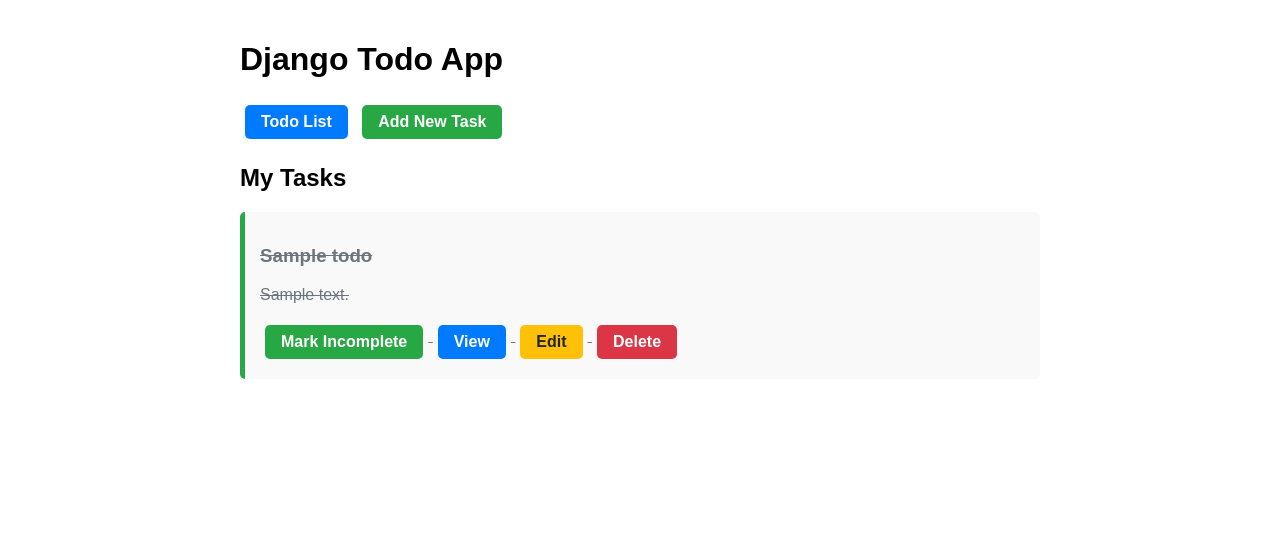
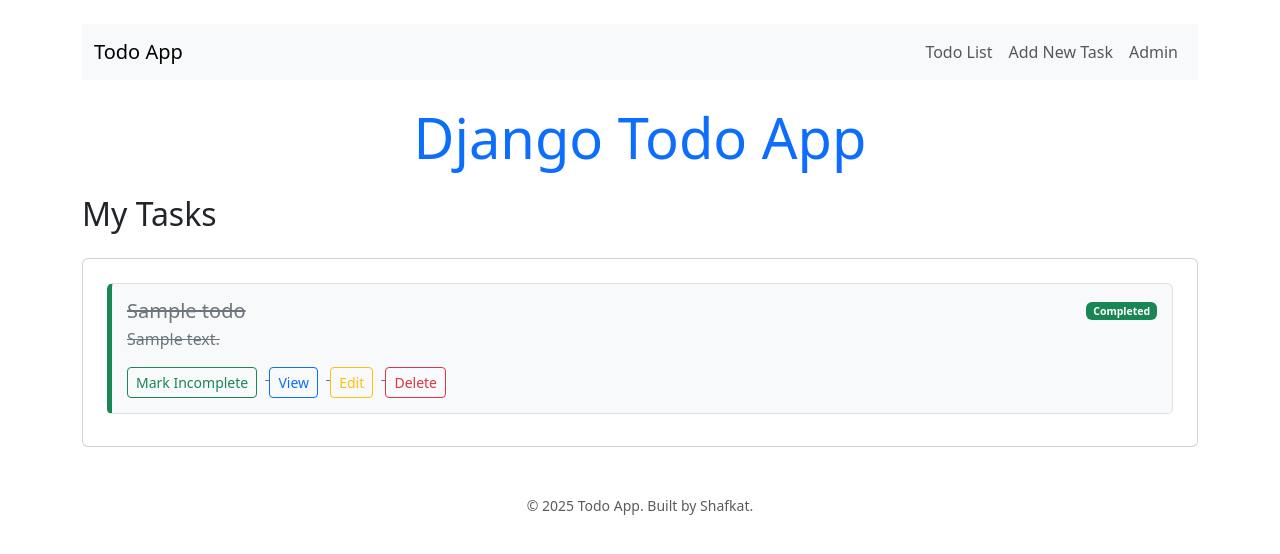
Before and after one commit to shafkat63/todo_app_django, a Django app: page /todos/ in a window 1280 px wide. Shown: the top 554 px of the page. Run offline with Django 5.2, Linux system fonts and the light colour scheme; tables that the repository leaves empty hold one stand-in row (values such as "Sample post").

Commit message:
added bootstap and imporve UI

```diff
--- a/todo_app/templates/todo_app/base.html
+++ b/todo_app/templates/todo_app/base.html
@@ -1,56 +1,74 @@
 <!DOCTYPE html>
 <html lang="en">
+
 <head>
-    <meta charset="UTF-8">
-    <meta name="viewport" content="width=device-width, initial-scale=1.0">
+    <meta charset="UTF-8" />
+    <meta name="viewport" content="width=device-width, initial-scale=1.0" />
     <title>{% block title %}Todo App{% endblock %}</title>
+
+    <!-- Bootstrap 5 CSS -->
+    <link href="https://cdn.jsdelivr.net/npm/bootstrap@5.3.3/dist/css/bootstrap.min.css" rel="stylesheet" />
+
     <style>
-        body {
-            font-family: Arial, sans-serif;
-            max-width: 800px;
-            margin: 0 auto;
-            padding: 20px;
+        .todo-item {
+            border-left: 5px solid #0d6efd;
+            background-color: #f8f9fa;
+            padding: 15px;
+            margin-bottom: 10px;
+            border-radius: 5px;
         }
-        .todo-list {
-            list-style-type: none;
-            padding: 0;
-        }
-        .todo-item {
-            background-color: #f9f9f9;
-            margin: 10px 0;
-            padding: 15px;
-            border-radius: 5px;
-            border-left: 5px solid #007bff;
-        }
+
         .todo-item.completed {
-            border-left-color: #28a745;
+            border-left-color: #198754;
             text-decoration: line-through;
             color: #6c757d;
         }
-        .btn {
-            display: inline-block;
-            padding: 8px 16px;
-            margin: 5px;
-            border-radius: 5px;
-            text-decoration: none;
-            color: white;
-            font-weight: bold;
-        }
-        .btn-primary { background-color: #007bff; }
-        .btn-success { background-color: #28a745; }
-        .btn-warning { background-color: #ffc107; color: #212529; }
-        .btn-danger { background-color: #dc3545; }
     </style>
 </head>
+
 <body>
-    <h1>Django Todo App</h1>
-    <nav>
-        <a href="{% url 'todo_list' %}" class="btn btn-primary">Todo List</a>
-        <a href="{% url 'todo_create' %}" class="btn btn-success">Add New Task</a>
-    </nav>
+    <div class="container py-4">
+        <!-- Navbar -->
+        <nav class="navbar navbar-expand-lg navbar-light bg-light mb-4">
+            <div class="container-fluid">
+                <a class="navbar-brand" href="{% url 'todo_list' %}">Todo App</a>
+                <button class="navbar-toggler" type="button" data-bs-toggle="collapse" data-bs-target="#navbarNav"
+                    aria-controls="navbarNav" aria-expanded="false" aria-label="Toggle navigation">
+                    <span class="navbar-toggler-icon"></span>
+                </button>
+                <div class="collapse navbar-collapse" id="navbarNav">
+                    <ul class="navbar-nav ms-auto">
+                        <li class="nav-item">
+                            <a class="nav-link" href="{% url 'todo_list' %}">Todo List</a>
+                        </li>
+                        <li class="nav-item">
+                            <a class="nav-link" href="{% url 'todo_create' %}">Add New Task</a>
+                        </li>
+                        <li class="nav-item">
+                            <a class="nav-link" href="{% url 'admin:index' %}">Admin</a>
+                        </li>
 
-    <div class="content">
-        {% block content %}{% endblock %}
+                    </ul>
+                </div>
+            </div>
+        </nav>
+
+        <header class="mb-4 text-center">
+            <h3 class="mb-4 text-primary font-weight-bold display-4">
+                Django Todo App
+            </h3>
+        </header>
+
+        <main>
+            {% block content %}{% endblock %}
+        </main>
+
+        <footer class="text-center mt-5 text-muted small">
+            &copy; {{ current_year|default:2025 }} Todo App. Built by Shafkat.
+        </footer>
     </div>
+
+    <script src="https://cdn.jsdelivr.net/npm/bootstrap@5.3.3/dist/js/bootstrap.bundle.min.js"></script>
 </body>
+
 </html>
--- a/todo_app/templates/todo_app/todo_list.html
+++ b/todo_app/templates/todo_app/todo_list.html
@@ -3,26 +3,63 @@
 {% block title %}Todo List{% endblock %}
 
 {% block content %}
-    <h2>My Tasks</h2>
+<h2 class="mb-4">My Tasks</h2>
 
 {% if todos %}
-        <ul class="todo-list">
+    <div class="list-group card p-4">
         {% for todo in todos %}
-                <li class="todo-item {% if todo.completed %}completed{% endif %}">
-                    <h3>{{ todo.title }}</h3>
-                    <p>{{ todo.description|truncatewords:15 }}</p>
-                    <div>
-                        <a href="{% url 'todo_toggle' todo.id %}" class="btn btn-success">
+            <div class="todo-item {% if todo.completed %}completed{% endif %} list-group-item d-flex flex-column align-items-start mb-2">
+                <div class="d-flex w-100 justify-content-between">
+                    <h5 class="mb-1">{{ todo.title }}</h5>
+                    <small class="text-muted">
+                        {% if todo.completed %}
+                            <span class="badge bg-success">Completed</span>
+                        {% else %}
+                            <span class="badge bg-secondary">Pending</span>
+                        {% endif %}
+                    </small>
+                </div>
+                <p class="mb-2">{{ todo.description|truncatewords:15 }}</p>
+                <div class="mt-2">
+                    <a href="{% url 'todo_toggle' todo.id %}" class="btn btn-sm btn-outline-success me-2">
                         {% if todo.completed %}Mark Incomplete{% else %}Mark Complete{% endif %}
                     </a>
-                        <a href="{% url 'todo_detail' todo.id %}" class="btn btn-primary">View</a>
-                        <a href="{% url 'todo_update' todo.id %}" class="btn btn-warning">Edit</a>
-                        <a href="{% url 'todo_delete' todo.id %}" class="btn btn-danger">Delete</a>
+                    <a href="{% url 'todo_detail' todo.id %}" class="btn btn-sm btn-outline-primary me-2">View</a>
+                    <a href="{% url 'todo_update' todo.id %}" class="btn btn-sm btn-outline-warning me-2">Edit</a>
+
+                    <!-- Trigger modal -->
+                    <button type="button" class="btn btn-sm btn-outline-danger" data-bs-toggle="modal" data-bs-target="#deleteModal{{ todo.id }}">
+                        Delete
+                    </button>
                 </div>
-                </li>
+            </div>
+
+            <!-- Delete Modal -->
+            <div class="modal fade" id="deleteModal{{ todo.id }}" tabindex="-1" aria-labelledby="deleteModalLabel{{ todo.id }}" aria-hidden="true">
+                <div class="modal-dialog">
+                    <div class="modal-content">
+                        <form method="post" action="{% url 'todo_delete' todo.id %}">
+                            {% csrf_token %}
+                            <div class="modal-header">
+                                <h5 class="modal-title" id="deleteModalLabel{{ todo.id }}">Confirm Deletion</h5>
+                                <button type="button" class="btn-close" data-bs-dismiss="modal" aria-label="Close"></button>
+                            </div>
+                            <div class="modal-body">
+                                Are you sure you want to delete <strong>{{ todo.title }}</strong>?
+                            </div>
+                            <div class="modal-footer">
+                                <button type="button" class="btn btn-secondary" data-bs-dismiss="modal">Cancel</button>
+                                <button type="submit" class="btn btn-danger">Yes, Delete</button>
+                            </div>
+                        </form>
+                    </div>
+                </div>
+            </div>
         {% endfor %}
-        </ul>
+    </div>
 {% else %}
-        <p>No tasks yet. <a href="{% url 'todo_create' %}">Add a new task</a>.</p>
+    <div class="alert alert-info">
+        No tasks yet. <a href="{% url 'todo_create' %}" class="alert-link">Add a new task</a>.
+    </div>
 {% endif %}
 {% endblock %}
--- a/todo_project/settings.py
+++ b/todo_project/settings.py
@@ -38,6 +38,7 @@ INSTALLED_APPS = [
     'django.contrib.messages',
     'django.contrib.staticfiles',
     'todo_app',
+
 ]
 
 MIDDLEWARE = [
```
Also changed, not shown: todo_app/templates/todo_app/todo_confirm_delete.html (+5 -5 lines), todo_app/templates/todo_app/todo_detail.html (+23 -9 lines), todo_app/templates/todo_app/todo_form.html (+18 -12 lines). Lines whose indentation alone changed are shown as unchanged.
